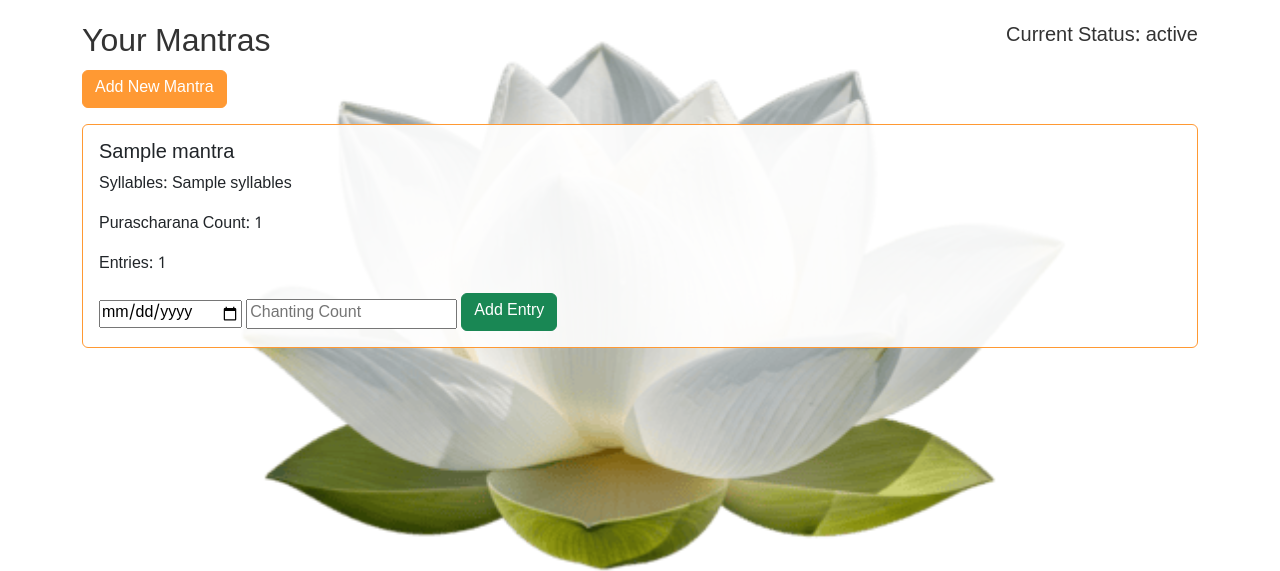
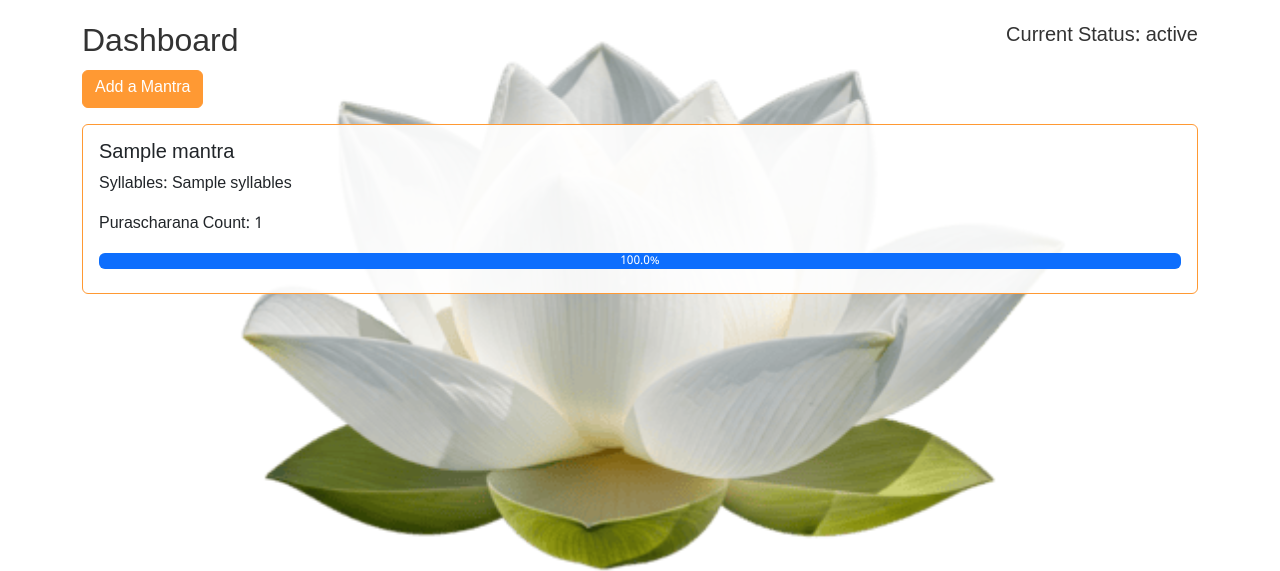
Before and after one commit to kaarthikswork/mantra_tracker, a Flask app: template templates/dashboard.html in a window 1280 px wide. Shown: the part 56-627 px from the top of the page. Run offline with Flask 3, Linux system fonts and the light colour scheme; the template is opened without the code that fills it: most values are stand-ins (such as "Sample title", 1, 10 or a date in 2020).

Commit message:
Update dashboard.html

```diff
--- a/templates/dashboard.html
+++ b/templates/dashboard.html
@@ -1,24 +1,22 @@
 {% extends "base.html" %}
 {% block content %}
 <div class="d-flex justify-content-between">
-    <h2>Your Mantras</h2>
+    <h2>Dashboard</h2>
     <div class="text-end">
         <h5>Current Status: {{ current_status }}</h5>
     </div>
 </div>
-<a href="{{ url_for('main.add_mantra') }}" class="btn btn-primary mb-3" style="background-color: #FF9933;">Add New Mantra</a>
+<a href="{{ url_for('main.add_mantra') }}" class="btn btn-primary mb-3" style="background-color: #FF9933;">Add a Mantra</a>
 {% for mantra in mantras %}
 <div class="card mb-3" style="border-color: #FF9933;">
     <div class="card-body">
         <h5>{{ mantra.name }}</h5>
         <p>Syllables: {{ mantra.syllables }}</p>
         <p>Purascharana Count: {{ mantra.purascharana_count }}</p>
-        <p>Entries: {{ mantra.entries | length }}</p>
-        <form method="post" action="{{ url_for('main.add_entry', mantra_id=mantra.id) }}">
-            <input type="date" name="date" required>
-            <input type="number" name="count" placeholder="Chanting Count" required>
-            <button type="submit" class="btn btn-success">Add Entry</button>
-        </form>
+        {% set progress = (mantra.entries | sum(attribute='count') / mantra.purascharana_count * 100) if mantra.purascharana_count > 0 else 0 %}
+        <div class="progress mb-2">
+            <div class="progress-bar" role="progressbar" style="width: {{ progress }}%;" aria-valuenow="{{ progress }}" aria-valuemin="0" aria-valuemax="100">{{ "%.1f"|format(progress) }}%</div>
+        </div>
     </div>
 </div>
 {% endfor %}
```
